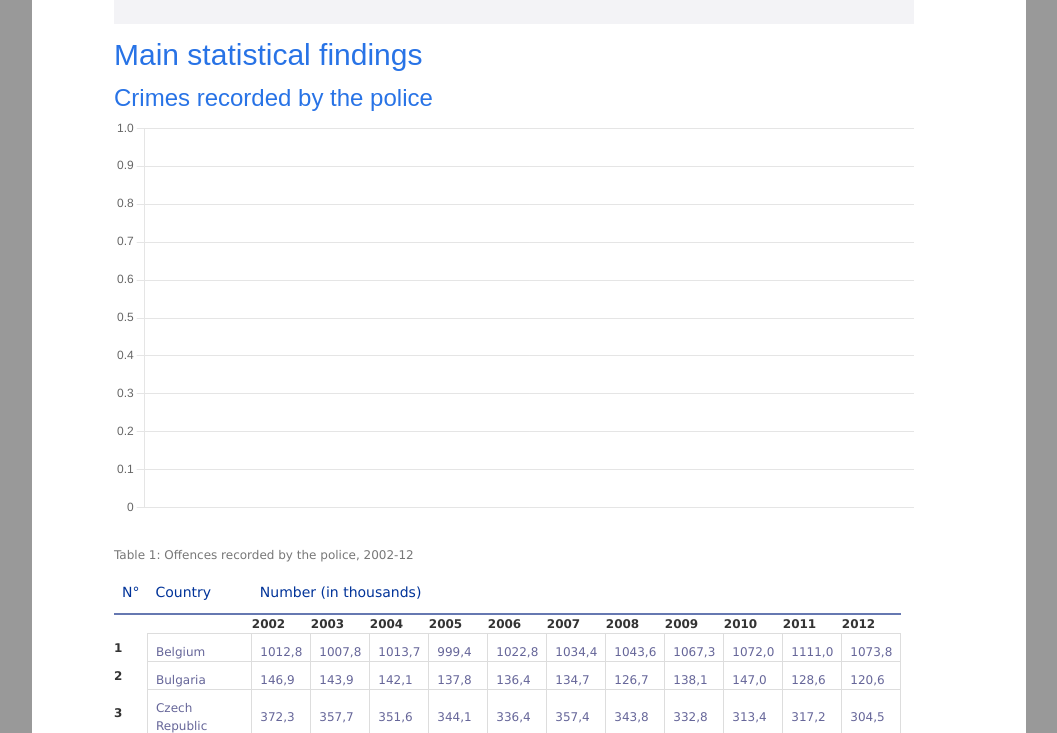
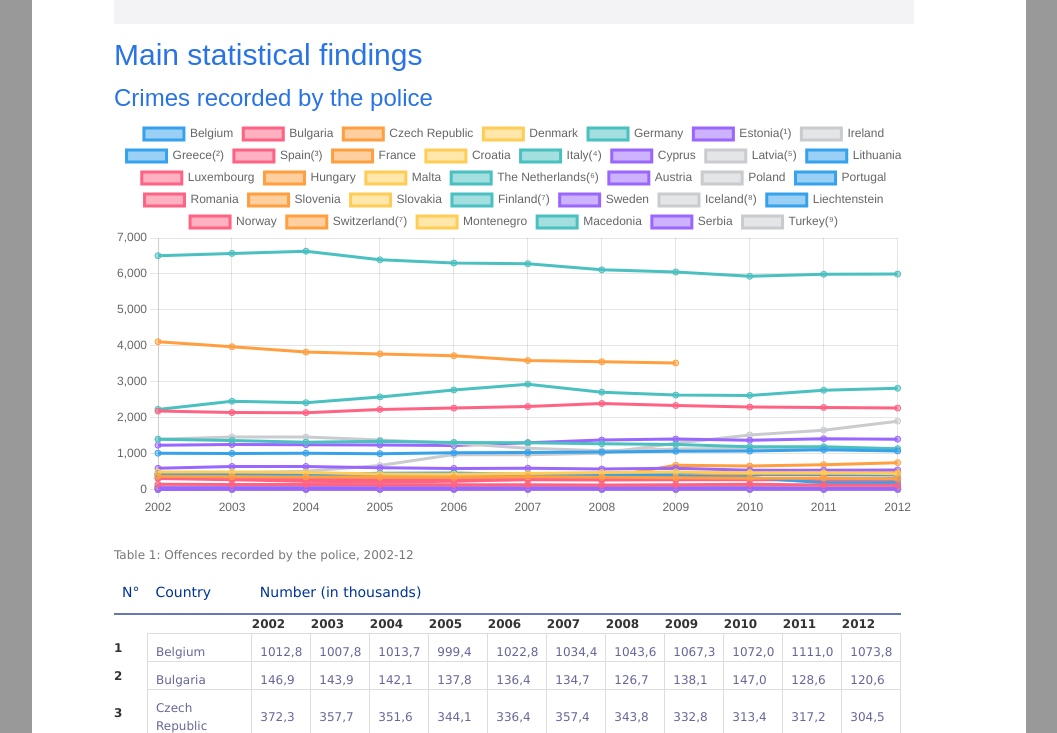
Before and after one commit to AudriusGrebliunas/javascript-data-visualisation, a plain HTML site: page index.html in a window 1280 px wide. Shown: the part 1399-2132 px from the top of the page, without its empty margins (111-1168 px from the left). Drawn offline with nearby package versions, Linux system fonts and the light colour scheme; no server answers; a web font is replaced by a local one.

Commit message:
Quelques modifications

```diff
--- a/index.html
+++ b/index.html
@@ -2363,6 +2363,8 @@
       updateDataSet()
     }
 
+    crimeChart.update()
+
 
 
     //////////////////
@@ -2407,10 +2409,10 @@
       }
     });
 
-    let index2 = 2
+    let index2 = 1
 
     function updateDataSet2(){
-      let row = document.querySelector(`#table2 tr:nth-child(${index2})`).cells
+      let row = document.querySelector(`#table2 tbody tr:nth-child(${index2})`).cells
       dataSets.label = row[1].innerText
       let crimeNumbers = [];
       for (let x = 2; x < row.length; x++) {
@@ -2426,6 +2428,7 @@
       updateDataSet2()
     }
 
+    homicideChart.update()
 
 
 
```
